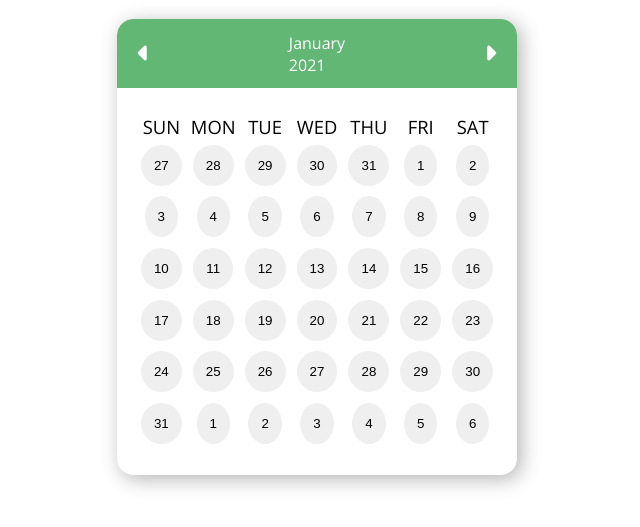
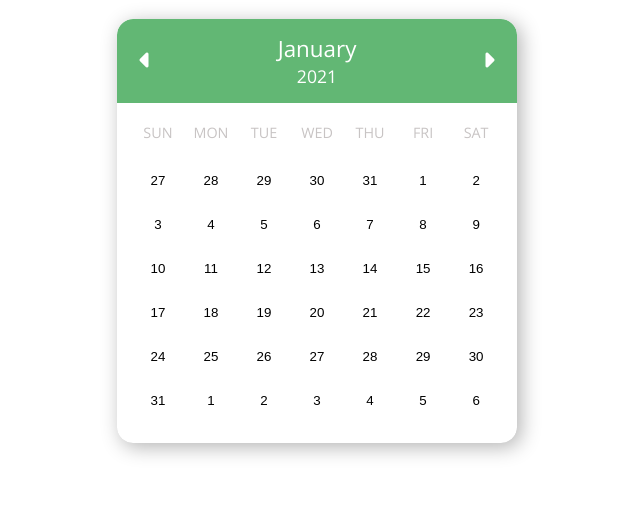
Before and after one commit to jhyj0521/UI-Components, a website: page 12. Calendar & Datepicker/index.html in a window 1280 px wide. Shown: the part 67-594 px from the top of the page, without its empty margins (323-963 px from the left). Drawn offline with nearby package versions, Linux system fonts and the light colour scheme.

Commit message:
fix : css

```diff
--- a/12. Calendar & Datepicker/index.html
+++ b/12. Calendar & Datepicker/index.html
@@ -50,7 +50,7 @@
         justify-content: space-between;
         background-color: #62b774;
         font-size: 2em;
-        padding: 0.8em;
+        padding: 0.9em;
       }
 
       .calendar-control {
@@ -61,19 +61,37 @@
         cursor: pointer;
       }
 
+      .month {
+        font-size: 1.4em;
+      }
+
+      .year {
+        text-align: center;
+        font-size: 1.1em;
+      }
+
       .calendar-grid {
         display: grid;
         grid-template-columns: repeat(7, 1fr);
         justify-items: center;
 
         padding: 1.4em 1em;
-        font-size: 2.3em;
+        font-size: 1.8em;
         font-weight: 500;
       }
 
+      .day {
+        width: 2.5em;
+        height: 2.5em;
+        text-align: center;
+        color: rgb(200, 196, 196);
+      }
+
       .date {
+        width: 2.5em;
+        height: 2.5em;
         border: none;
-        padding: 13px;
+        background-color: transparent;
         border-radius: 50%;
         cursor: pointer;
         margin: 0.4em;
@@ -90,8 +108,8 @@
             <i class="fas fa-caret-left"></i>
           </button>
           <div>
-            <div>January</div>
-            <div>2021</div>
+            <div class="month">January</div>
+            <div class="year">2021</div>
           </div>
           <button class="calendar-control next">
             <i class="fas fa-caret-right"></i>
@@ -105,48 +123,48 @@
           <div class="day">THU</div>
           <div class="day">FRI</div>
           <div class="day">SAT</div>
-          <button class="date"><span>27</span></button>
-          <button class="date"><span>28</span></button>
-          <button class="date"><span>29</span></button>
-          <button class="date"><span>30</span></button>
-          <button class="date"><span>31</span></button>
-          <button class="date"><span>1</span</button>
-          <button class="date"><span>2</span</button>
-          <button class="date"><span>3</span</button>
-          <button class="date"><span>4</span</button>
-          <button class="date"><span>5</span</button>
-          <button class="date"><span>6</span</button>
-          <button class="date"><span>7</span</button>
-          <button class="date"><span>8</span</button>
-          <button class="date"><span>9</span</button>
-          <button class="date"><span>10</span></button>
-          <button class="date"><span>11</span></button>
-          <button class="date"><span>12</span></button>
-          <button class="date"><span>13</span></button>
-          <button class="date"><span>14</span></button>
-          <button class="date"><span>15</span></button>
-          <button class="date"><span>16</span></button>
-          <button class="date"><span>17</span></button>
-          <button class="date"><span>18</span></button>
-          <button class="date"><span>19</span></button>
-          <button class="date"><span>20</span></button>
-          <button class="date"><span>21</span></button>
-          <button class="date"><span>22</span></button>
-          <button class="date"><span>23</span></button>
-          <button class="date"><span>24</span></button>
-          <button class="date"><span>25</span></button>
-          <button class="date"><span>26</span></button>
-          <button class="date"><span>27</span></button>
-          <button class="date"><span>28</span></button>
-          <button class="date"><span>29</span></button>
-          <button class="date"><span>30</span></button>
-          <button class="date"><span>31</span></button>
-          <button class="date"><span>1</span</button>
-          <button class="date"><span>2</span</button>
-          <button class="date"><span>3</span</button>
-          <button class="date"><span>4</span</button>
-          <button class="date"><span>5</span</button>
-          <button class="date"><span>6</span</button>
+          <button class="date">27</button>
+          <button class="date">28</button>
+          <button class="date">29</button>
+          <button class="date">30</button>
+          <button class="date">31</button>
+          <button class="date">1</button>
+          <button class="date">2</button>
+          <button class="date">3</button>
+          <button class="date">4</button>
+          <button class="date">5</button>
+          <button class="date">6</button>
+          <button class="date">7</button>
+          <button class="date">8</button>
+          <button class="date">9</button>
+          <button class="date">10</button>
+          <button class="date">11</button>
+          <button class="date">12</button>
+          <button class="date">13</button>
+          <button class="date">14</button>
+          <button class="date">15</button>
+          <button class="date">16</button>
+          <button class="date">17</button>
+          <button class="date">18</button>
+          <button class="date">19</button>
+          <button class="date">20</button>
+          <button class="date">21</button>
+          <button class="date">22</button>
+          <button class="date">23</button>
+          <button class="date">24</button>
+          <button class="date">25</button>
+          <button class="date">26</button>
+          <button class="date">27</button>
+          <button class="date">28</button>
+          <button class="date">29</button>
+          <button class="date">30</button>
+          <button class="date">31</button>
+          <button class="date">1</button>
+          <button class="date">2</button>
+          <button class="date">3</button>
+          <button class="date">4</button>
+          <button class="date">5</button>
+          <button class="date">6</button>
         </div>
       </div>
     </div>
```
